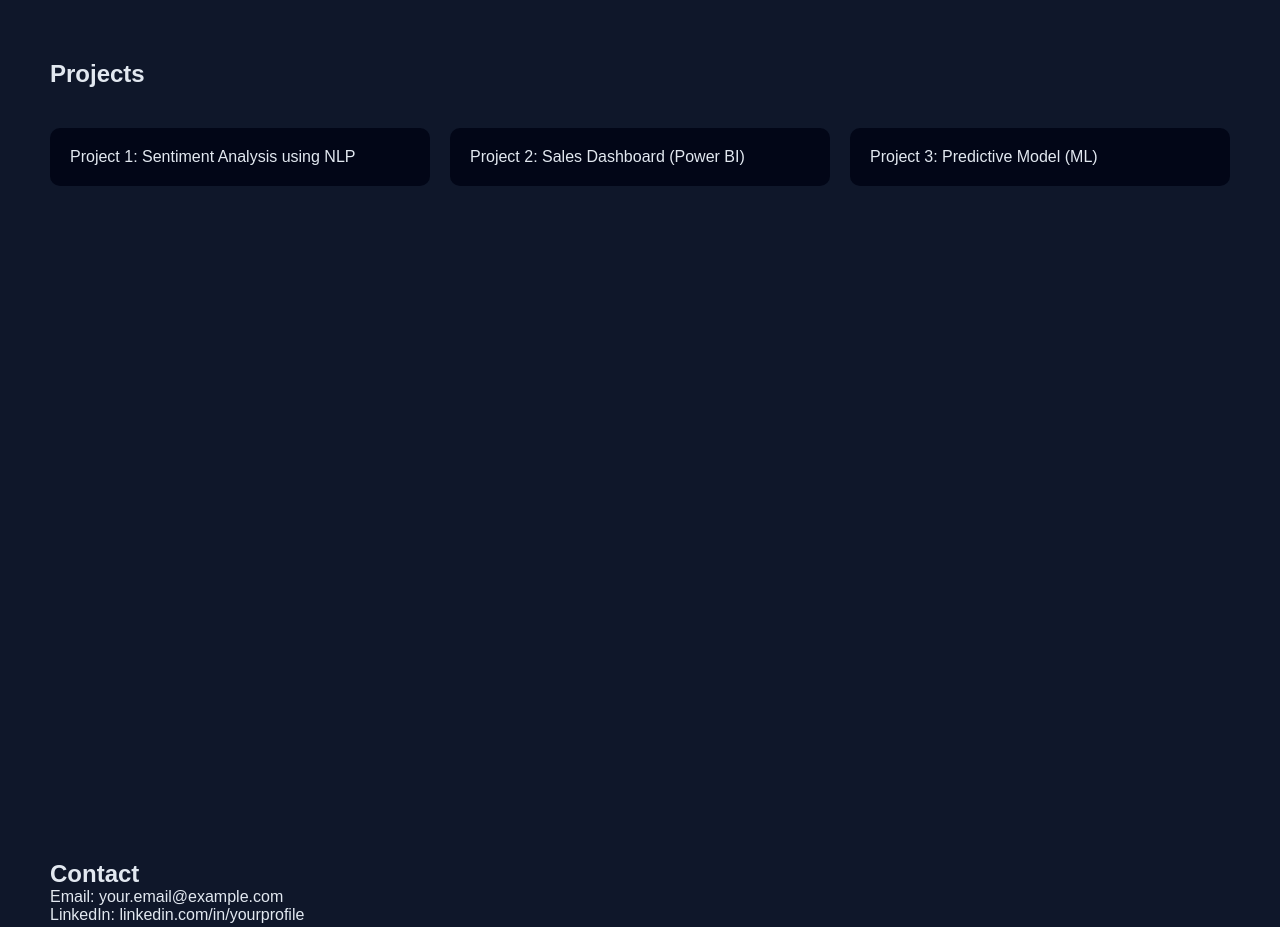
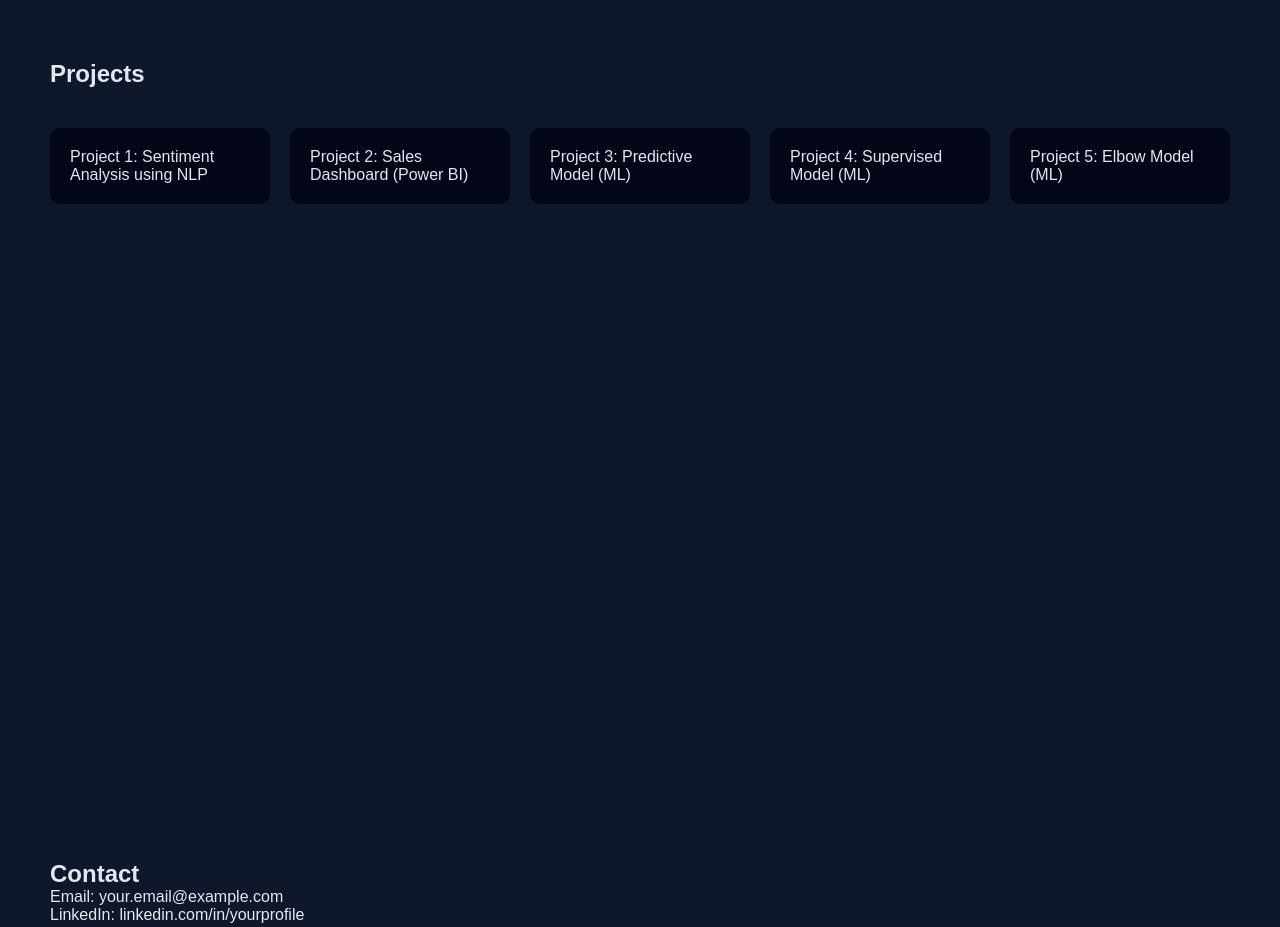
Before and after one commit to manangangrade09/Personal_Portfolio, a plain HTML site: page index.html in a window 1280 px wide. Shown: the part 2440-3367 px from the top of the page. Drawn offline with Linux system fonts and the light colour scheme.

Commit message:
update-projects

```diff
--- a/index.html
+++ b/index.html
@@ -156,6 +156,8 @@
     <div class="card">Project 1: Sentiment Analysis using NLP</div>
     <div class="card">Project 2: Sales Dashboard (Power BI)</div>
     <div class="card">Project 3: Predictive Model (ML)</div>
+    <div class="card">Project 4: Supervised Model (ML)</div>
+    <div class="card">Project 5: Elbow Model (ML)</div>
   </div>
 </section>
 
```
